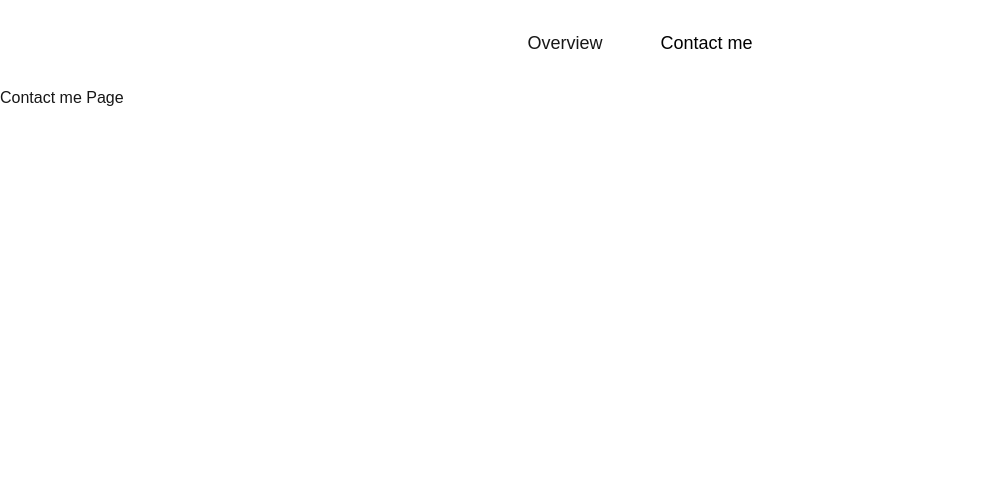
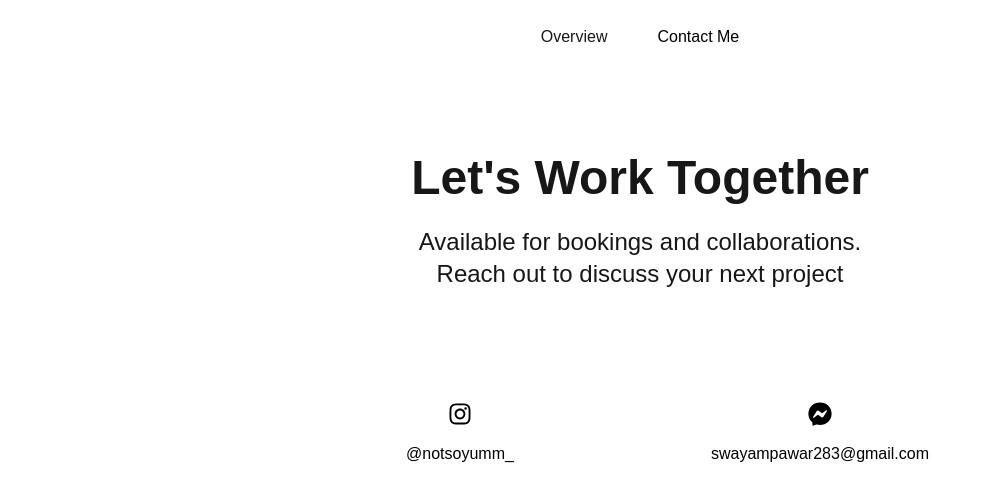
Before and after one commit to aryachawan/sp-site, a Next.js app: page /contact-me in a window 1280 px wide. Shown: the top 502 px of the page, without its empty margins (0-991 px from the left). Built offline with nearby package versions, Linux system fonts and the light colour scheme.

Commit message:
navbar mods and contact page

```diff
--- a/app/contact-me/page.js
+++ b/app/contact-me/page.js
@@ -1,8 +1,86 @@
+"use client";
 
-export default function Contactme(){
-    return(
-        <>
-        <p>Contact me Page</p>
-        </>
+import Link from "next/link";
+import { FaFacebookMessenger, FaInstagram } from "react-icons/fa";
+import { motion } from "framer-motion";
+
+export default function Contactme() {
+
+    const email = "swayampawar283@gmail.com";
+
+    const copyEmail = () => {
+        navigator.clipboard.writeText(email);
+    };
+
+    const cardIntro = {
+        initial: { opacity: 0, y: 20 },
+        animate: { opacity: 1, y: 0 },
+        transition: { duration: 0.6, ease: "easeOut" }
+    };
+
+    return (
+        <div className="w-full flex flex-col items-center justify-center gap-6 mt-20 px-4">
+
+            <motion.p
+                initial={{ opacity: 0, y: 15 }}
+                animate={{ opacity: 1, y: 0 }}
+                transition={{ duration: 0.6 }}
+                className="font-extrabold text-5xl text-center"
+            >
+                Let's Work Together
+            </motion.p>
+
+
+            <motion.div
+                initial={{ opacity: 0, y: 15 }}
+                animate={{ opacity: 1, y: 0 }}
+                transition={{ duration: 0.6, delay: 0.1 }}
+                className="text-2xl font-thin text-center"
+            >
+                <p>Available for bookings and collaborations.</p>
+                <p>Reach out to discuss your next project</p>
+            </motion.div>
+
+            <div className="w-full flex flex-col sm:flex-row items-center justify-center gap-10 mt-8">
+
+                <Link href="https://www.instagram.com/notsoyumm_" target="_blank">
+                    <motion.div
+                        {...cardIntro}
+                        whileHover={{ scale: 1.06 }}
+                        transition={{ duration: 0.3, ease: "easeInOut" }}
+                        className="
+                            w-full sm:w-80 h-44
+                            bg-white rounded-xl text-black
+                            flex flex-col items-center justify-center gap-4
+                            cursor-pointer
+                        "
+                    >
+                        <FaInstagram className="text-2xl" />
+                        <p>@notsoyumm_</p>
+                    </motion.div>
+                </Link>
+
+                <Link href={`mailto:${email}`}>
+                    <motion.div
+                        {...cardIntro}
+                        transition={{ duration: 0.6, delay: 0.15, ease: "easeOut" }}
+                        whileHover={{ scale: 1.06 }}
+                        onClick={copyEmail}
+                        className="
+                            w-full sm:w-80 h-44
+                            bg-white rounded-xl text-black
+                            flex flex-col items-center justify-center gap-4
+                            cursor-pointer
+                        "
+                    >
+                        <FaFacebookMessenger className="text-2xl" />
+                        <p className="px-4 text-center">
+                            swayampawar283@gmail.com
+                        </p>
+                    </motion.div>
+                </Link>
+
+            </div>
+        </div>
     );
 }
--- a/components/top-navbar.js
+++ b/components/top-navbar.js
@@ -1,20 +1,55 @@
 "use client";
+
 import Link from "next/link";
 import { usePathname } from "next/navigation";
-export default function TopNavbar(){
+import { motion, LayoutGroup } from "framer-motion";
+
+export default function TopNavbar() {
     const pathname = usePathname();
 
-    const basedesign = "px-5 py-3 border border-white rounded-3xl text-lg transition-all duration-300 ease-in-out"
-    const activelink = "bg-white text-black"
-    const inactivelink = "hover:bg-white hover:text-black"
-    return(
-    <div className="w-full p-4 flex items-center justify-center gap-4">
-      <Link href="/" className={`${basedesign} ${pathname === "/" ? activelink : inactivelink}`}>
-        Overview
-      </Link>
-      <Link href="/contact-me" className={`${basedesign} ${pathname === "/contact-me" ? activelink : inactivelink}`}>
-        Contact me
-      </Link>
-    </div>
-  );
+    const basedesign =
+        "relative px-4 py-2 border border-white rounded-3xl text-md font-medium transition-colors";
+    const activelink = "text-black";
+    const inactivelink = "hover:bg-white hover:text-black";
+
+    return (
+        <motion.div
+            initial={{ opacity: 0, y: -15 }}
+            animate={{ opacity: 1, y: 0 }}
+            transition={{ duration: 0.5, ease: "easeOut" }}
+            className="w-full p-4 flex items-center justify-center gap-4"
+        >
+            <LayoutGroup>
+                {[
+                    { href: "/", label: "Overview" },
+                    { href: "/contact-me", label: "Contact Me" }
+                ].map(({ href, label }) => {
+                    const isActive = pathname === href;
+
+                    return (
+                        <Link key={href} href={href}>
+                            <motion.div
+                                whileHover={{ scale: 1.05 }}
+                                whileTap={{ scale: 0.95 }}
+                                className={`${basedesign} ${isActive ? activelink : inactivelink}`}
+                            >
+                                {isActive && (
+                                    <motion.div
+                                        layoutId="active-pill"
+                                        className="absolute inset-0 bg-white rounded-3xl -z-10"
+                                        transition={{
+                                            type: "spring",
+                                            stiffness: 400,
+                                            damping: 30
+                                        }}
+                                    />
+                                )}
+                                {label}
+                            </motion.div>
+                        </Link>
+                    );
+                })}
+            </LayoutGroup>
+        </motion.div>
+    );
 }
--- a/package.json
+++ b/package.json
@@ -9,9 +9,11 @@
     "lint": "eslint"
   },
   "dependencies": {
+    "framer-motion": "^12.23.26",
     "next": "16.0.10",
     "react": "19.2.1",
-    "react-dom": "19.2.1"
+    "react-dom": "19.2.1",
+    "react-icons": "^5.5.0"
   },
   "devDependencies": {
     "@tailwindcss/postcss": "^4",
```
Also changed, not shown: 1 other file (tests, documents, lock files or other folders).
